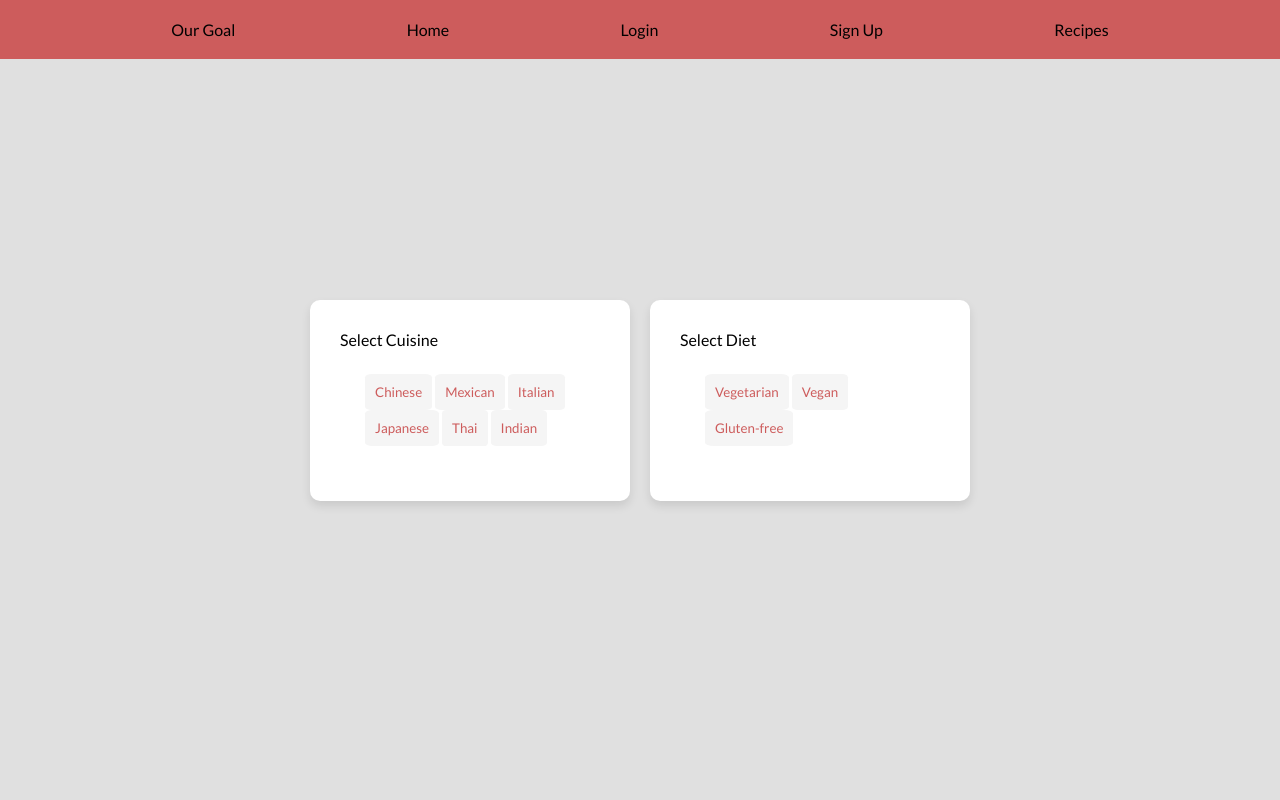
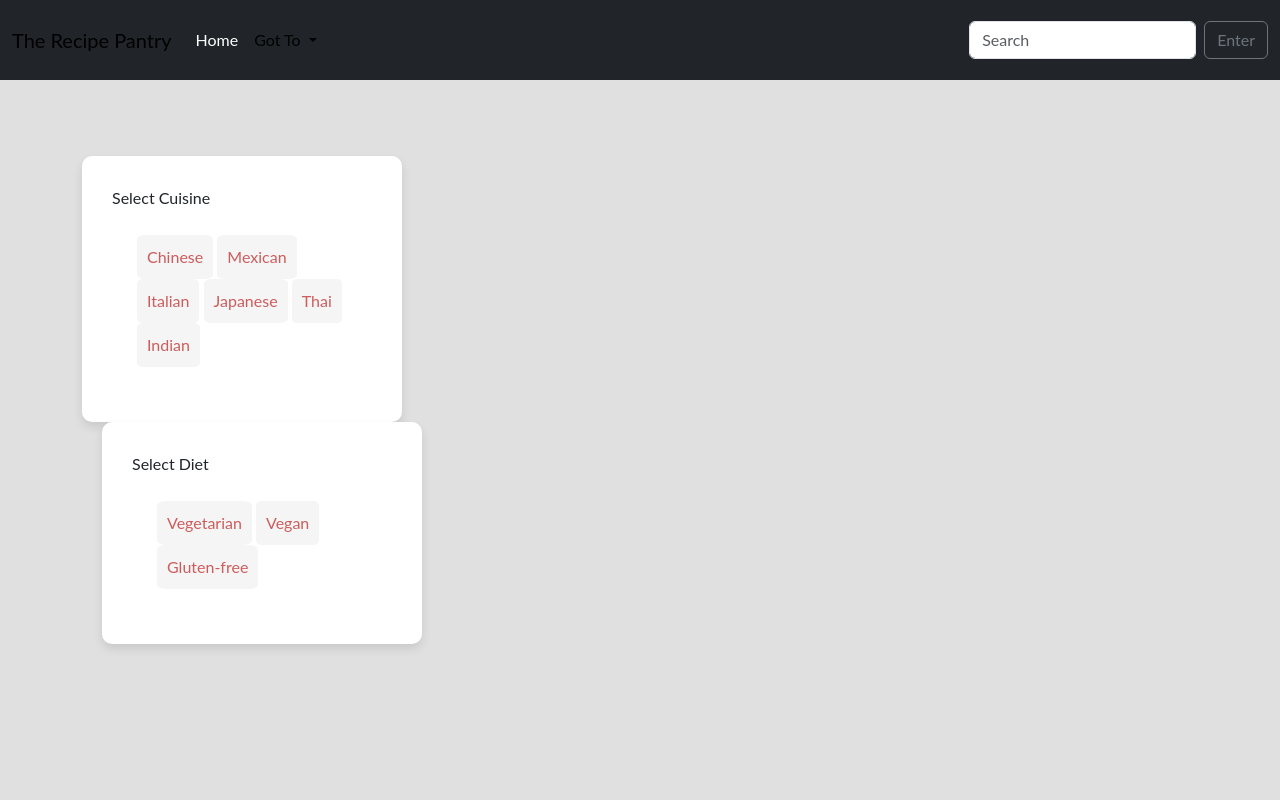
Before and after one commit to HDisHERE/Food-Website, a Django app: page /questionnaire/ in a window 1280 px wide. Run offline with Django 4.2, Linux system fonts and the light colour scheme.

Commit message:
fix questionnaire

```diff
--- /dev/null
+++ b/TheRecipePantry/RecipeApp/static/Question.css
@@ -0,0 +1,76 @@
+  .navbar {
+            font-family: 'Lato', sans-serif;
+            position: fixed;
+            top: 0;
+            left: 0;
+            width: 100%;
+            padding-top: 20px;
+            padding-bottom: 20px;
+            display: flex;
+            justify-content: space-evenly;
+            align-items: center;
+            background-color: indianred;
+        }
+
+        .navbar a {
+            color: black;
+            text-decoration: none;
+        }
+
+        *{
+            margin: 0;
+            padding: 0;
+            box-sizing: border-box;
+            font-family: 'Lato', sans-serif;
+        }
+        body{
+            background: #e0e0e0;
+            display: flex;
+            justify-content: center;
+            align-items: center;
+            height: 100vh;
+        }
+
+        .cuisineselection{
+            padding: 30px;
+            box-sizing: border-box;
+            font-family: Lato, sans-serif;
+            max-width: 320px;
+            width: 100%;
+            border-radius: 10px;
+            background: white;
+            box-shadow: 0 5px 10px rgba(0, 0, 0, 0.1);
+            }
+        .selectitem{
+            padding: 20px;
+            margin: 5px;
+        }
+        .button{
+            display: inline-flex;
+            padding: 10px;
+            cursor: pointer;
+            text-align: center;
+            text-decoration: none;
+            outline: none;
+            border: 1px;
+            border-radius: 10%;
+            background-color: whitesmoke;
+            color: indianred;
+            transition: 0.3s;
+        }
+        .button.selected{
+            background-color: indianred;
+            color: black;
+            margin: 5px;
+        }
+        .dietselection{
+            padding: 30px;
+            box-sizing: border-box;
+            font-family: Lato, sans-serif;
+            max-width: 320px;
+            width: 100%;
+            border-radius: 10px;
+            background: white;
+            box-shadow: 0 5px 10px rgba(0, 0, 0, 0.1);
+            margin-left: 20px;
+            }
--- a/TheRecipePantry/RecipeApp/templates/questionnaire.html
+++ b/TheRecipePantry/RecipeApp/templates/questionnaire.html
@@ -1,106 +1,6 @@
-<!DOCTYPE html>
-<html lang="en">
-<head>
-    <meta charset="UTF-8">
-    <meta http-equiv="X-UA-Compatible" content="IE=edge">
-    <meta name="viewport" content="width=device-width, initial-scale=1.0">
-    <link rel="preconnect" href="https://fonts.googleapis.com">
-    <link rel="preconnect" href="https://fonts.gstatic.com" crossorigin>
-    <link href="https://fonts.googleapis.com/css2?family=Lato:ital,wght@0,100;0,300;0,400;0,700;0,900;1,100;1,300;1,400;1,700;1,900&family=VT323&display=swap" rel="stylesheet">
-    <link rel="stylesheet" href="../static/questionnaire.css">
-    <style>
-        .navbar {
-            font-family: 'Lato', sans-serif;
-            position: fixed;
-            top: 0;
-            left: 0;
-            width: 100%;
-            padding-top: 20px;
-            padding-bottom: 20px;
-            display: flex;
-            justify-content: space-evenly;
-            align-items: center;
-            background-color: indianred;
-        }
+{% extends 'base.html' %}
 
-        .navbar a {
-            color: black;
-            text-decoration: none;
-        }
-
-        *{
-            margin: 0;
-            padding: 0;
-            box-sizing: border-box;
-            font-family: 'Lato', sans-serif;
-        }
-        body{
-            background: #e0e0e0;
-            display: flex;
-            justify-content: center;
-            align-items: center;
-            height: 100vh;
-        }
-
-        .cuisineselection{
-            padding: 30px;
-            box-sizing: border-box;
-            font-family: Lato, sans-serif;
-            max-width: 320px;
-            width: 100%;
-            border-radius: 10px;
-            background: white;
-            box-shadow: 0 5px 10px rgba(0, 0, 0, 0.1);
-            }
-        .selectitem{
-            padding: 20px;
-            margin: 5px;
-        }
-        .button{
-            display: inline-flex;
-            padding: 10px;
-            cursor: pointer;
-            text-align: center;
-            text-decoration: none;
-            outline: none;
-            border: 1px;
-            border-radius: 10%;
-            background-color: whitesmoke;
-            color: indianred;
-            transition: 0.3s;
-        }
-        .button.selected{
-            background-color: indianred;
-            color: black;
-            margin: 5px;
-        }
-        .dietselection{
-            padding: 30px;
-            box-sizing: border-box;
-            font-family: Lato, sans-serif;
-            max-width: 320px;
-            width: 100%;
-            border-radius: 10px;
-            background: white;
-            box-shadow: 0 5px 10px rgba(0, 0, 0, 0.1);
-            margin-left: 20px;
-            }
-
-    </style>
-    <title>The Recipe Pantry</title>
-</head>
-<header>
-
-  <nav class="navbar">
-    <a href="{% url 'ourgoal' %}">Our Goal</a>
-    <a class = "active" href="{% url 'home' %}">Home</a>
-    <a href="{% url 'login' %}">Login</a>
-    <a href="{% url 'signup' %}">Sign Up</a>
-    <a href="{% url 'recipes' %}">Recipes</a>
-  </nav>
-
-</header>
-<body>
+{% block content %}
 <div class="cuisineselection">
     <span>Select Cuisine</span>
     <div class="selectitem">
@@ -130,4 +30,5 @@
         });
     });
 </script>
-</body>
+<link rel="stylesheet" href="../static/Question.css">
+{% endblock %}
```
